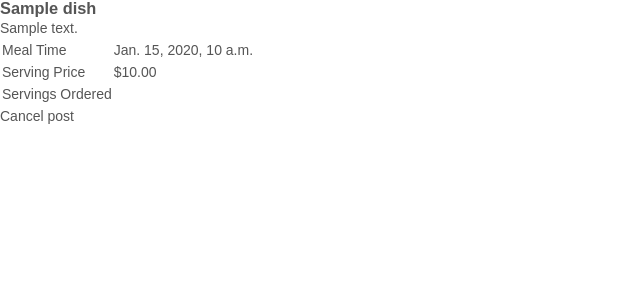
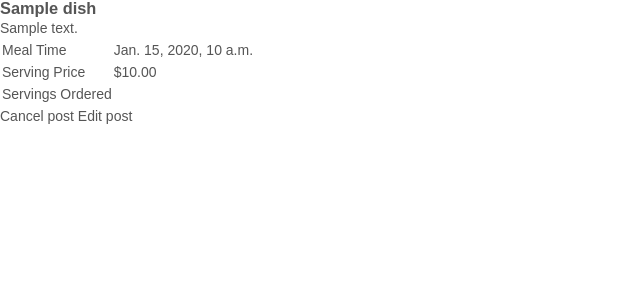
Before and after one commit to MRehman000/Neighborhood-Grub-System, a Django app: page /dishes/posts/manage/ in a window 1280 px wide. Shown: the part 142-442 px from the top of the page, without its empty margins (0-640 px from the left). Run offline with Django 3.2, Linux system fonts and the light colour scheme; a user stored in the database is signed in; tables that the repository leaves empty hold one stand-in row (values such as "Sample post").

Commit message:
Added link from manage posts page to edit post page.

```diff
--- a/django-project/dishes/templates/dishes/manage_posts.html
+++ b/django-project/dishes/templates/dishes/manage_posts.html
@@ -18,6 +18,7 @@
           </tr>
         </table>
         <a href="/dishes/posts/{{ dish_post.id }}/cancel/">Cancel post</a>
+        <a href="/dishes/posts/{{ dish_post.id }}/edit/">Edit post</a>
       </li>
     {% endfor %}
   </ul>
```
